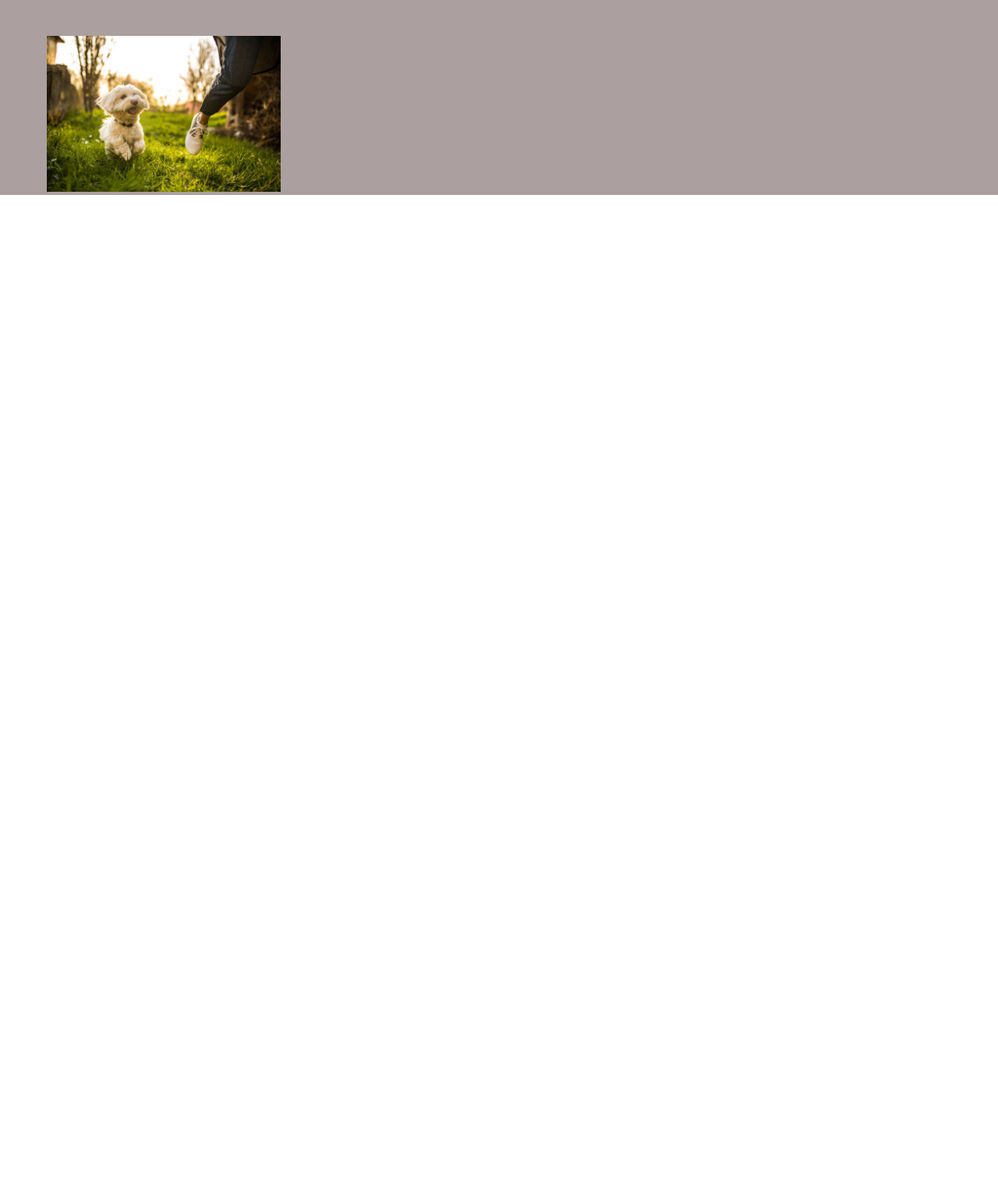
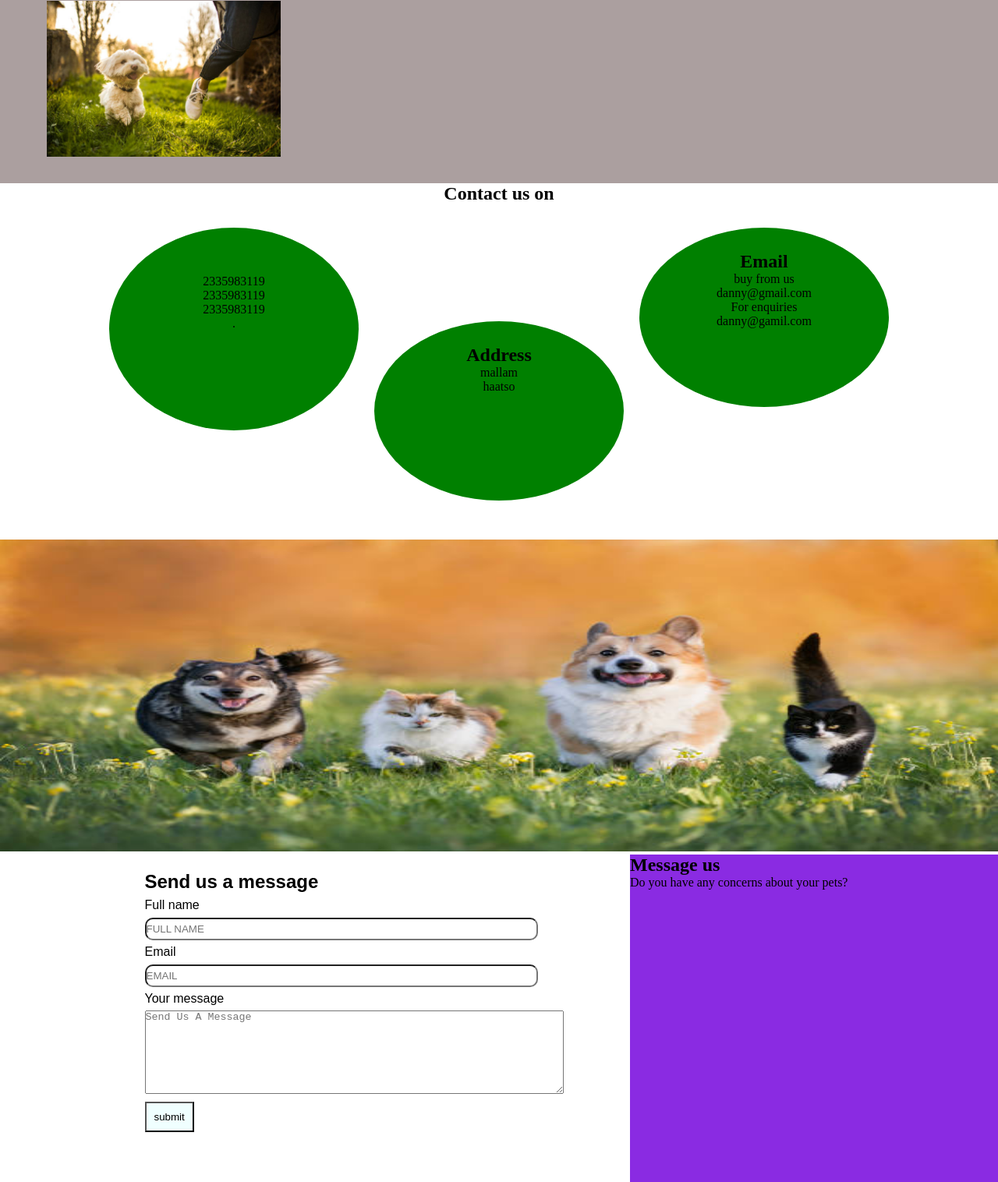
Before and after one commit to DaniellaOhenewaaAsumadu/T4G_Project, a plain HTML site: page pages/contactus.html in a window 1280 px wide. Shown: the part 605-2121 px from the top of the page at 78% size. Before the commit the page ends 855 px from the top, so only its background shows below. Drawn offline with Linux system fonts and the light colour scheme.

Commit message:
adding all files

```diff
--- a/pages/contactus.html
+++ b/pages/contactus.html
@@ -54,7 +54,7 @@
                 <img src="../images/pet18.jpg" alt="" class="pet">
             </div>
             <div>
-                <img src="../images/pet8.jpg" alt="" class="pet">
+                <img src="../images/pet8.jpg" alt="" class="pet" height="200px">
             </div>
             <div>
                 <img src="../images/pet9.jpg" alt="" class="pet">
@@ -64,5 +64,48 @@
             </div>
             </div>
             </div>
+            <h2 class="centreposition1">Contact us on</h2>
+            <section class="bg2">
+     <div class="circle1">
+       <p class="bbycircle"><ul>
+        <li>2335983119</li>
+        <li>2335983119</li>
+        <li>2335983119</li>
+       </ul></p>.
+     </div>
+     <div class="circle2">
+       <p class="bbycircle"><h2>Address</h2>
+          mallam <br>haatso                                                                                                                                                                                  </li></p>
+     </div>
+     <div class="circle3">
+       <p class="bbycircle"><h2>Email</h2>
+    buy from us <br> danny@gmail.com
+<br>For enquiries <br>danny@gamil.com</p>
+
+     </div>
+     </section>
+     <img src="../images/pet4.jpg" alt="" class="petfour">
+
+     <div class="biggerdiv">
+        <div class="smalldiv">
+          <form action="" class="of">
+            <h2>Send us a message</h2>
+            <div><label for="">Full name</label></div>
+              <div><input type="text" name="FULL NAME" id=""   placeholder="FULL NAME" required></div>
+          <div><label for="">Email</label></div>
+            <div> <input type="email" name="EMAIL" id="" placeholder="EMAIL" required></div>
+               <div><label for=""></label>Your message</div>
+            <div > <textarea name="message us" id="" cols="65   " rows="7" placeholder="Send Us A Message"></textarea></div>
+            <button type="submit" class="more">submit</button>
+            </form>
+        </div>
+        <div class="smalldiv2">
+            <h2>Message us</h2>
+            Do you have any concerns about your pets?
+        </div>
+    </div>
+
+    <footer>
+    </footer>
 </body>
 </html>
--- a/src/contactus.css
+++ b/src/contactus.css
@@ -3,7 +3,11 @@ body{
     margin: 0;
     padding: 0;
 }
-
+nav{
+   display: flex;
+   justify-content: center;
+   gap: 50px;
+}
 
 .parrotsimg{
    width: 100%;
@@ -25,6 +29,7 @@ body{
  .pets{
     display: flex;
     justify-content: space-between;
+    padding-bottom: 30px;
 
     flex-wrap: wrap;
     gap: 40px;
@@ -42,3 +47,100 @@ body{
     /* width: 22%; */
     width: 300px;
 }
+.circle1{
+   background-color:green;
+   width: 25%;
+   height: 200px;
+   padding-top: 60px;
+     /* padding-left: 20px; */
+     border-radius: 50%;
+     text-align: center;
+     /* justify-content: center; */
+
+}
+.centreposition1{
+   text-align: center;
+}
+.bg2{
+   display: flex;
+   width: 100%;
+   gap: 20px;
+   justify-content: center;
+   padding-top: 30px;
+    /* margin-left: 200px; */
+    height: 400px;
+    /* background-color: rgb(223, 138, 11); */
+}
+.circle2{
+    background-color: green;
+    width: 25%;
+    height: 200px;
+    padding-top: 30px;
+    /* padding-left: 20px; */
+    border-radius: 50%;
+    text-align: center;
+    /* justify-content: center; */
+    margin-top: 120px;
+
+}
+.circle3{
+    background-color: green;
+    width: 25%;
+    height: 200px;
+    padding-top: 30px;
+    /* padding-left: 60px; */
+    border-radius: 50%;
+    text-align: center;
+    justify-content: centre;
+}
+/* .section3{
+    width: 100%;
+    height: 50px;
+    padding: 0;
+    margin: 0;
+    padding-right: 0px;
+} */
+ .bg1{
+    width: 70%;
+    margin-left: 200px;
+    height: 400px;
+}
+.petfour{
+   width: 100%;
+   height: 400px;
+}
+
+.biggerdiv{
+   display: flex;
+   /* gap: 20px; */
+   /* flex-wrap: wrap; */
+}
+input{
+
+width: 500px;
+  height: 25px;
+  line-height: 10px;
+  border-radius: 10px;
+
+}
+.smalldiv{
+   display: flex;
+   /* padding-left: 50px; */
+   justify-content: center;
+   /* background-color: azure; */
+   width: 60%;
+   margin-left: 100px;
+   padding-top: 20px;
+   height: 400px;
+   font-family: Arial, Helvetica, sans-serif;
+   line-height: 30px;
+
+}
+.smalldiv2{
+   width: 40%;
+   background-color: blueviolet;
+}
+.more{
+   padding: 10px 10px;
+   background-color: azure;
+}
--- a/src/shop.css
+++ b/src/shop.css
@@ -68,3 +68,7 @@ nav{
     height: 350px;
 
 }
+input{
+    margin-left: 120px;
+    padding: 5px 5px;
+}
--- a/src/style.css
+++ b/src/style.css
@@ -92,6 +92,9 @@ margin-left: 50%;
     margin: 20 px 30px;
 } */
 
+.of{
+    width: 70%;
+}
 nav{
     display: flex;
     justify-content: center;
@@ -122,17 +125,34 @@ body{
  }
  .biggerdiv{
     display: flex;
-    gap: 20px;
+    /* gap: 20px; */
+    /* flex-wrap: wrap; */
  }
  input{
 
- width: 200px;
-   height: 30px;
-   line-height: 15px;
+ width: 300px;
+   height: 25px;
+   line-height: 10px;
 
  }
+.smalldiv{
+    display: flex;
+    /* padding-left: 50px; */
+    justify-content: center;
+    /* background-color: azure; */
+    width: 50%;
+    margin-left: 100px;
+    padding-top: 20px;
+    height: 300px;
+
+}
+
 .smalldiv2{
-
+    width: 40%;
+}
+.smalldiv2 img{
+width: 100%;
+height: 300px;
 }
 /* form{
     line-height: 20px;
```
Also changed, not shown: index.html (+9 -7 lines), pages/shop.html (+18 -18 lines).
